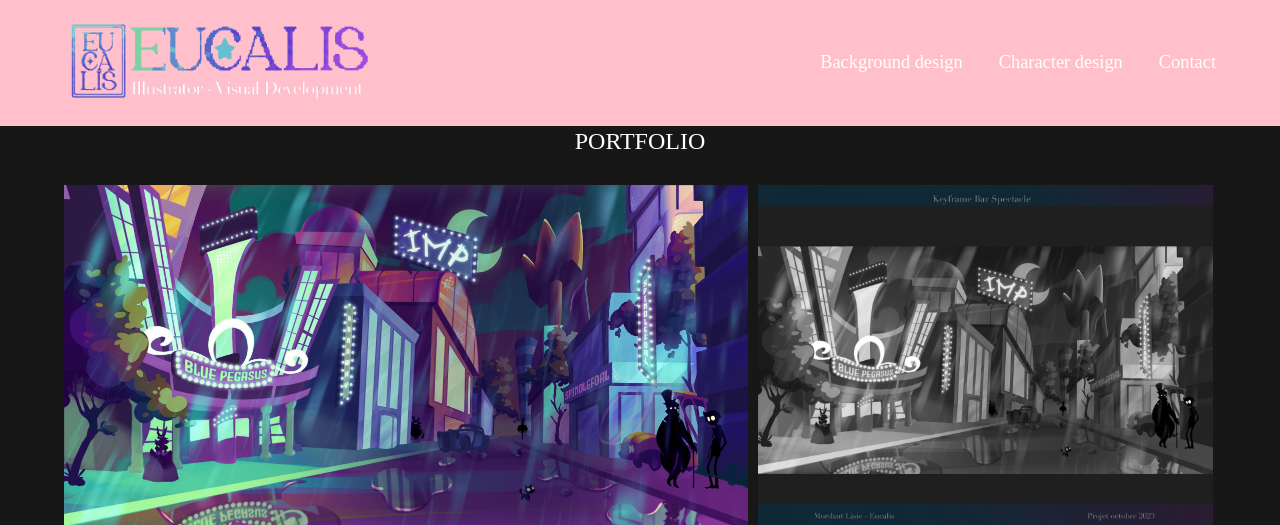
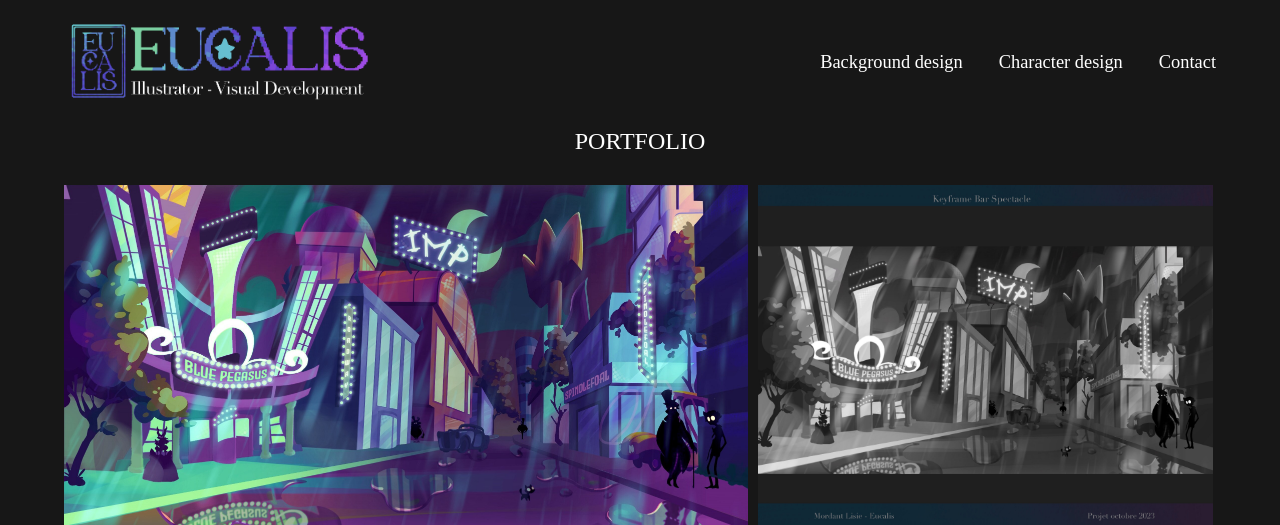
Before and after one commit to Orient-Dorey/Portfolio-Lisie-Mordant, a PHP site: page /index.html in a window 1280 px wide. Shown: the top 525 px of the page. Run offline with PHP 8.4, Linux system fonts and the light colour scheme.

Commit message:
Fixed broken fld grd

```diff
--- a/styles_orient_header.css
+++ b/styles_orient_header.css
@@ -48,8 +48,8 @@ body {
     left: 0;
     width: 100%;
     height: 100%;
-    /* background: #171717; */
-    background: pink;
+    background: #171717;
+    /* background: pink; */
     z-index: -1;
 }
 
--- a/styles_orient_main.css
+++ b/styles_orient_main.css
@@ -59,10 +59,10 @@ main {
 #myImg {
   /* border-radius: 5px; */
   cursor: pointer;
-  transition: 0.3s;
+  /* transition: 0.3s; DO NOT USE OR IT BREAKS FLEX GRID */
 }
 
-#myImg:hover {opacity: 0.7;}
+#myImg:hover {opacity: 0.6;}
 
 /* The Modal (background) */
 .modal {
```
